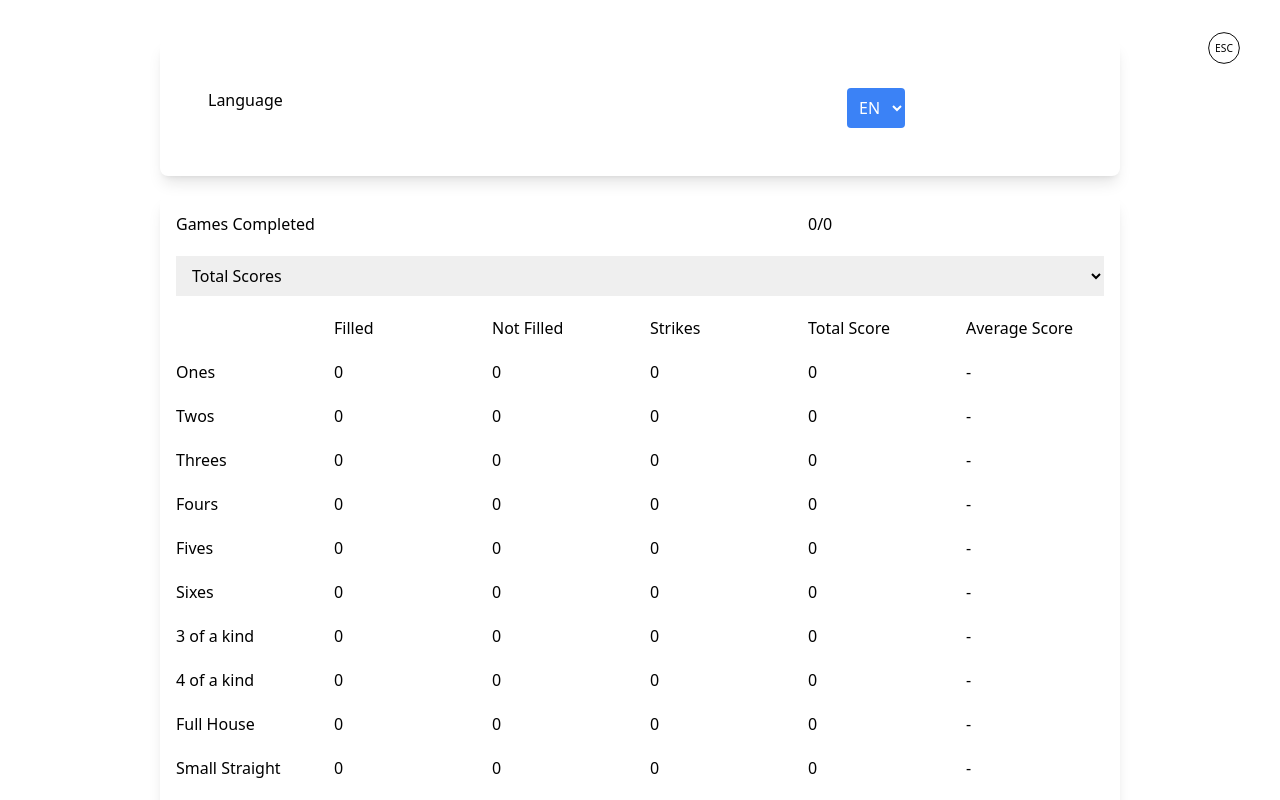
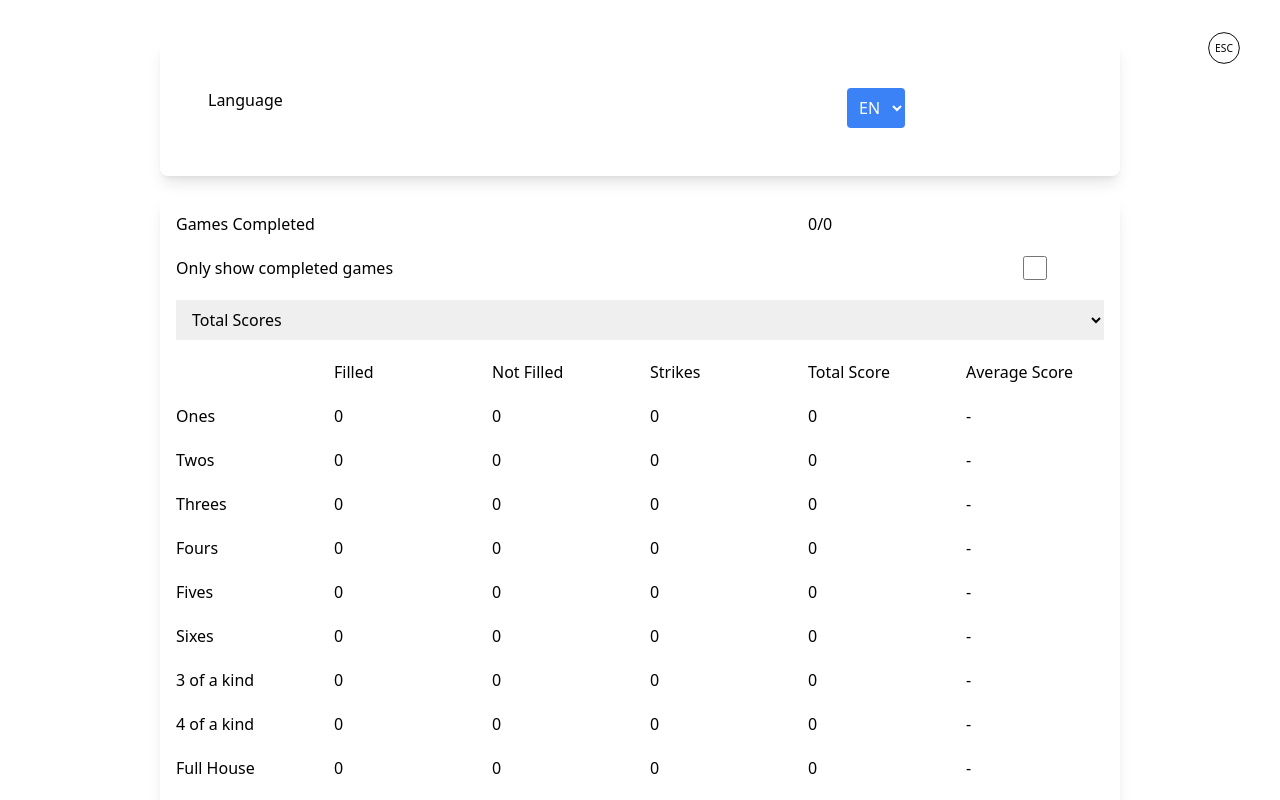
Before and after one commit to henne90gen/yahtzee, a React (Vite) app: page / in a window 1280 px wide. Both pictures are taken after a click on the button 1224 px from the left and 48 px from the top of the page. Shown: the top 800 px of the page. Built offline with nearby package versions, Linux system fonts and the light colour scheme.

Commit message:
Added toggle to only show completed games closes #11

```diff
--- a/src/components/SettingsView.tsx
+++ b/src/components/SettingsView.tsx
@@ -5,8 +5,15 @@ import {
     openSettings,
     updateLanguageSetting,
 } from "../store/settings";
-import { AllScoreKeys, Player, PlayerScores, ScoreKey } from "../logic/models";
+import {
+    AllScoreKeys,
+    GameState,
+    Player,
+    PlayerScores,
+    ScoreKey,
+} from "../logic/models";
 import { useState } from "react";
+import { GameStatistics } from "../store/statistics";
 
 function LanguageSettings() {
     const dispatch = useAppDispatch();
@@ -100,20 +107,34 @@ function PlayerScoreSummary(props: { playerScores: PlayerScores[] }) {
     );
 }
 
-function getSelectedPlayer(playerStates: Player[], selectedNameIndex: number) {
+function getSelectedPlayer(
+    games: GameStatistics[],
+    selectedNameIndex: number,
+    onlyShowCompletedGames: boolean
+) {
     const playerNamesToStatesMap = new Map<string, PlayerScores[]>();
-    for (const playerState of playerStates) {
-        if (!playerNamesToStatesMap.has(playerState.name)) {
-            playerNamesToStatesMap.set(playerState.name, []);
+    const allPlayerStates = [];
+    for (const game of games) {
+        if (onlyShowCompletedGames && !game.hasBeenCompleted) {
+            continue;
         }
-        playerNamesToStatesMap.get(playerState.name)?.push(playerState);
+
+        const playerStates = game.playerStates;
+        for (const playerState of playerStates) {
+            allPlayerStates.push(playerState);
+
+            if (!playerNamesToStatesMap.has(playerState.name)) {
+                playerNamesToStatesMap.set(playerState.name, []);
+            }
+            playerNamesToStatesMap.get(playerState.name)?.push(playerState);
+        }
     }
     const playerNames = Array.from(playerNamesToStatesMap.keys());
 
     if (selectedNameIndex === 0) {
         return {
             playerNames,
-            selectedPlayer: playerStates,
+            selectedPlayer: allPlayerStates,
         };
     }
 
@@ -124,12 +145,14 @@ function getSelectedPlayer(playerStates: Player[], selectedNameIndex: number) {
 
 function Statistics() {
     const games = useAppSelector((state) => state.statistics.games);
-    const playerStates = games.flatMap((g) => g.playerStates);
     const [selectedNameIndex, setSelectedNameIndex] = useState(0);
+    const [onlyShowCompletedGames, setOnlyShowCompletedGames] =
+        useState<boolean>(false);
 
     const { playerNames, selectedPlayer } = getSelectedPlayer(
-        playerStates,
-        selectedNameIndex
+        games,
+        selectedNameIndex,
+        onlyShowCompletedGames
     );
 
     return (
@@ -140,6 +163,17 @@ function Statistics() {
             <div className="col-span-2">
                 {games.filter((g) => g.hasBeenCompleted).length}/{games.length}
             </div>
+            <div className="col-span-5">
+                {/* TODO translate */}
+                Only show completed games
+            </div>
+            <input
+                type="checkbox"
+                checked={onlyShowCompletedGames}
+                onChange={() => {
+                    setOnlyShowCompletedGames((prev) => !prev);
+                }}
+            />
             <select
                 className="col-span-6 px-3 py-2"
                 value={selectedNameIndex}
```
